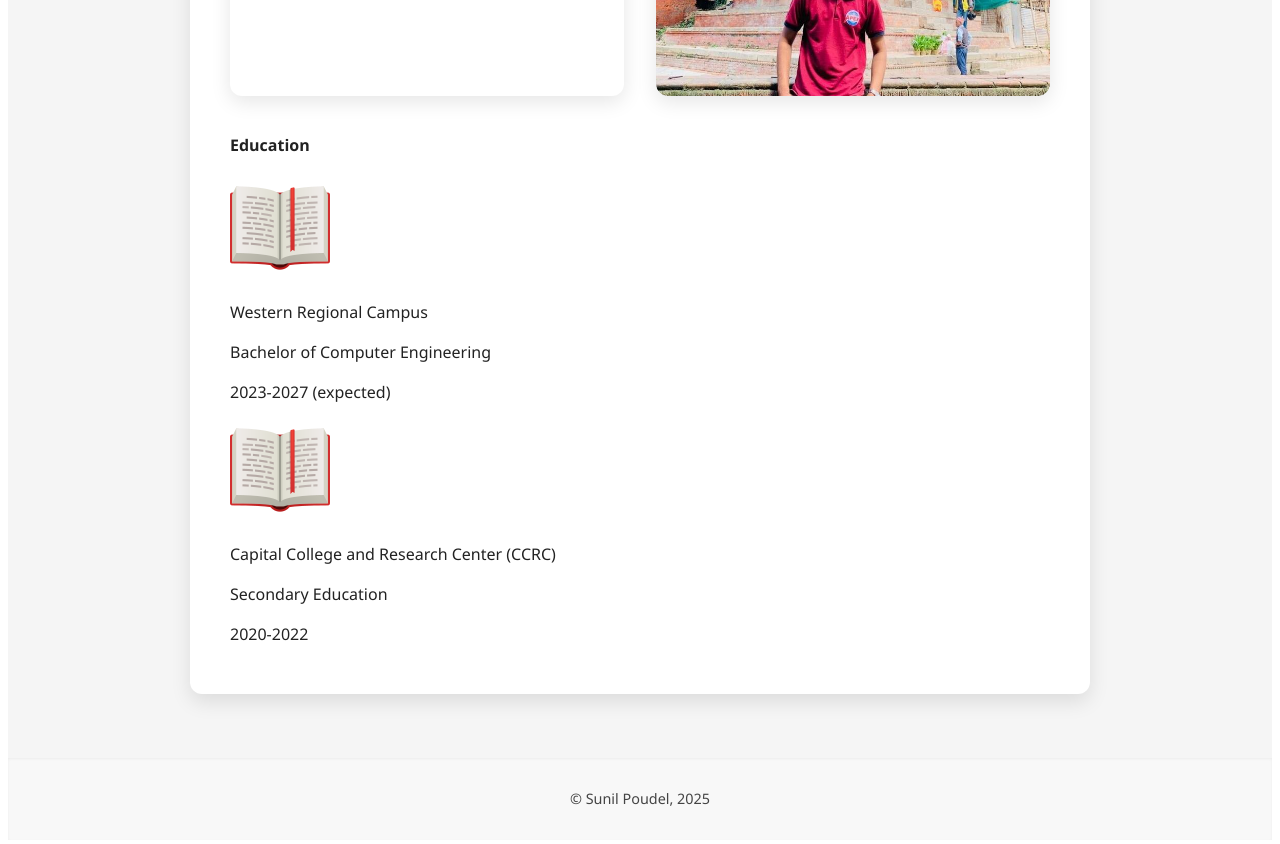
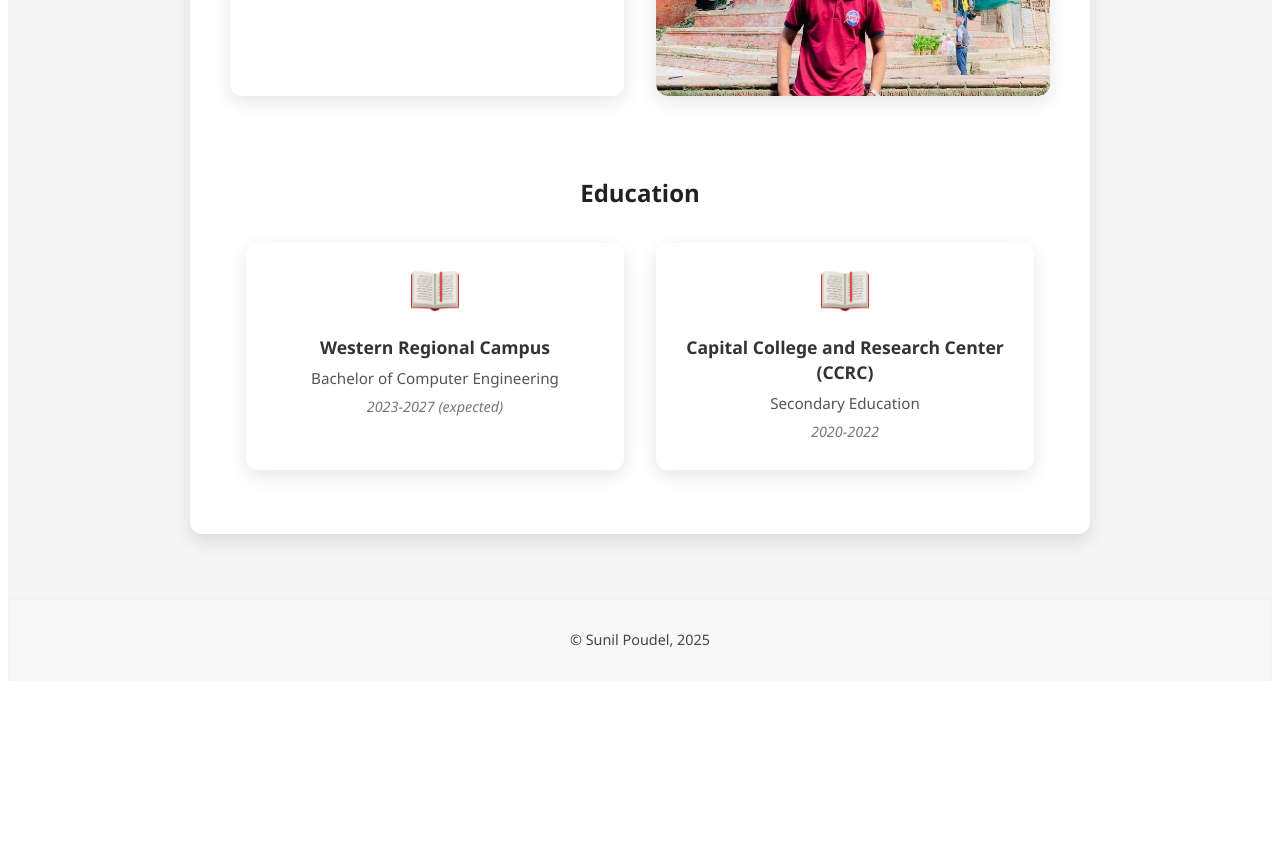
Before and after one commit to sunil-poudel/portfolio-sunil-poudel, an Angular app: page / in a window 1280 px wide. Shown: the part 720-1564 px from the top of the page. After the commit the page ends 1409 px from the top, so only its background shows below. Built offline with nearby package versions, Linux system fonts and the light colour scheme.

Commit message:
style education section

```diff
--- a/src/app/menu/about/about.css
+++ b/src/app/menu/about/about.css
@@ -79,3 +79,89 @@
     max-width: none;
   }
 }
+
+/* Education section styling */
+.education {
+  max-width: 900px;
+  margin: 2rem auto;
+  padding: 0 1rem;
+}
+
+.education h4 {
+  font-size: 1.5rem;
+  margin-bottom: 1.5rem;
+  color: #222222;
+  text-align: center;
+}
+
+.education-details {
+  background-color: #ffffff;
+  border-radius: 12px;
+  box-shadow: 0 6px 20px rgba(0, 0, 0, 0.1);
+  padding: 1.5rem;
+  margin-bottom: 1rem;
+  color: #222222;
+  transition: all 0.3s ease;
+  display: flex;
+  flex-direction: column;
+  align-items: center;
+  text-align: center;
+}
+
+.education-details:hover {
+  box-shadow: 0 10px 28px rgba(0, 0, 0, 0.22), 0 0 15px #a3c9f1;
+  transform: translateY(-6px);
+}
+
+.education-details img {
+  width: 48px;
+  height: 48px;
+  margin-bottom: 1rem;
+  object-fit: contain;
+}
+
+.education-details p {
+  margin: 0.25rem 0;
+  line-height: 1.4;
+}
+
+.education-details p:first-of-type {
+  font-weight: 600;
+  font-size: 1.1rem;
+  color: #333;
+}
+
+.education-details p:nth-of-type(2) {
+  font-size: 0.95rem;
+  color: #555;
+}
+
+.education-details p:last-of-type {
+  font-size: 0.9rem;
+  color: #777;
+  font-style: italic;
+}
+
+/* Desktop layout - side by side */
+@media (min-width: 769px) {
+  .education {
+    display: flex;
+    flex-direction: column;
+  }
+
+  .education h4 {
+    width: 100%;
+    margin-bottom: 2rem;
+  }
+
+  .education-container {
+    display: flex;
+    gap: 2rem;
+    justify-content: space-between;
+  }
+
+  .education-details {
+    flex: 1;
+    margin-bottom: 0;
+  }
+}
--- a/src/app/menu/about/about.html
+++ b/src/app/menu/about/about.html
@@ -15,6 +15,7 @@
 
 <div class="education">
   <h4>Education</h4>
+  <div class="education-container">
     <div class="education-details">
       <img src="assets/education_icon.png" alt="education icon"/>
       <p>Western Regional Campus</p>
@@ -28,3 +29,4 @@
       <p>2020-2022</p>
     </div>
   </div>
+</div>
```
Lines whose indentation alone changed are shown as unchanged.
